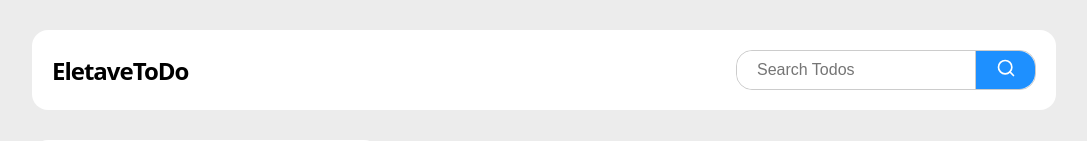
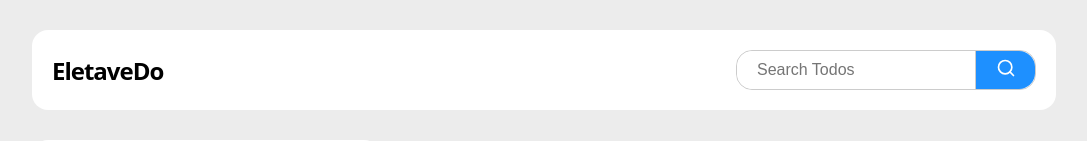
Before and after one commit to jesusrobot0/Elevate-Do, a React (Vite) app: page / in a window 1280 px wide. Shown: the top 141 px of the page, without its empty margins (96-1183 px from the left). Built offline with nearby package versions, Linux system fonts and the light colour scheme.

Commit message:
Correción en el título de la app en el  Navbar

```diff
--- a/src/components/nav-bar/Navbar.jsx
+++ b/src/components/nav-bar/Navbar.jsx
@@ -5,7 +5,7 @@ import styles from './nav-bar.module.css'
 export function Navbar({ todos, onSearch, searchQuery, setSearchQuery }) {
   return (
     <nav className={styles.navbar}>
-      <h1 className={styles.navbar__title}>EletaveToDo</h1>
+      <h1 className={styles.navbar__title}>EletaveDo</h1>
       <SearchBar
         todos={todos}
         searchQuery={searchQuery}
```
